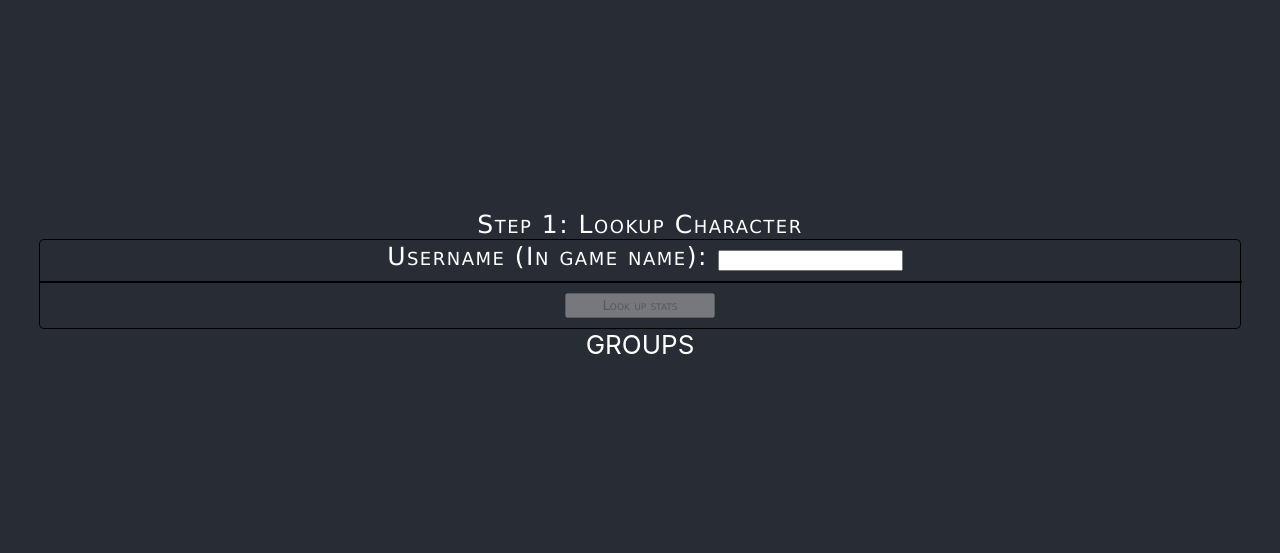
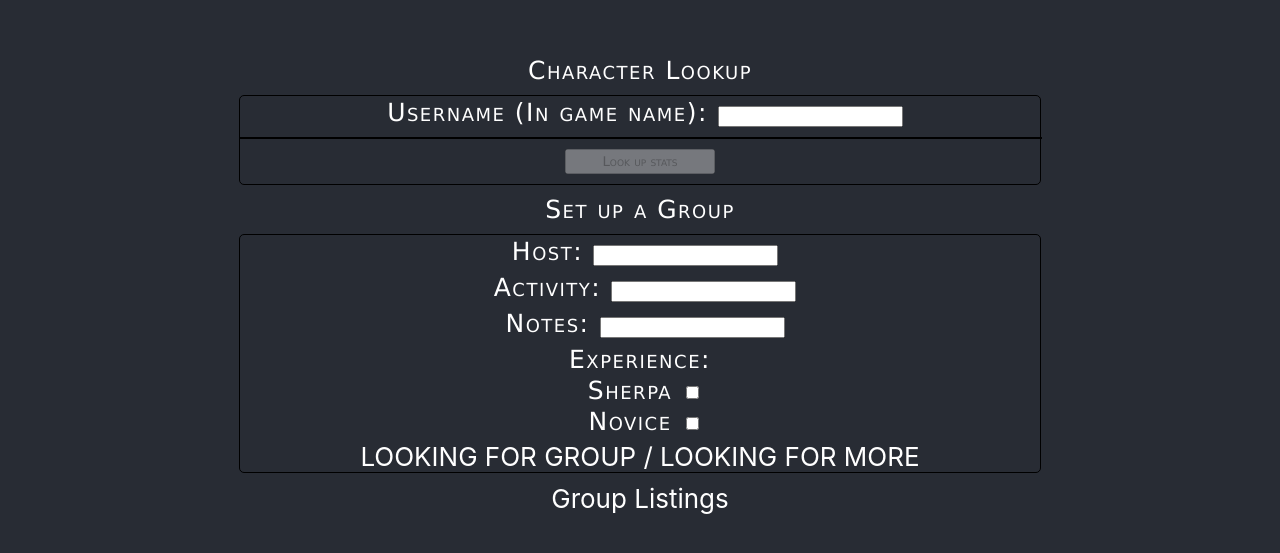
Before and after one commit to quinnluck/BetaTesters, a React (Create React App) app in the folder rs-lfg-front-end/: page / in a window 1280 px wide. Shown: the part 115-668 px from the top of the page. Built offline with nearby package versions, Linux system fonts and the light colour scheme; the HTML template or start-up script is replaced by a standard one.

Commit message:
started on create group

```diff
--- a/rs-lfg-front-end/src/components/Box.jsx
+++ b/rs-lfg-front-end/src/components/Box.jsx
@@ -3,7 +3,7 @@ import styled from 'styled-components'
 
 const StyledDiv = styled.div`
     display: flex;
-    width: 150vh;
+    width: 100vh;
     border: 1px solid #000;
     border-radius: 5px;
 `
--- a/rs-lfg-front-end/src/components/CharacterClaimBox.jsx
+++ b/rs-lfg-front-end/src/components/CharacterClaimBox.jsx
@@ -1,12 +1,11 @@
 import React from 'react'
 import styled from 'styled-components'
+import API from '../utils/API';
 
 import Box from './Box'
 import Label from './Label'
 import LinearLayout from './LinearLayout'
 import Button from './Button'
-import API from '../utils/API';
-
 import SkillTemplate from './skill-components/SkillTemplate'
 
 
@@ -37,7 +36,7 @@ const StyledLinearLayout = styled(LinearLayout)`
 const StyledSkillTemplate = styled(SkillTemplate)`
     display: flex;
     justify-content: center;
-    width: 80%;
+    width: max-content;
 `
 
 const StyledErrorMessage = styled(Label)`
@@ -62,12 +61,12 @@ export default class CharacterClaimBox extends React.Component {
     render() {
         return (
             <React.Fragment>
-                <Label>Step 1: Lookup Character</Label>
+                <Label>Character Lookup</Label>
                 <StyledBox>
                     <StyledLinearLayout>
                         <div>
                             <Label>Username (In game name):</Label>
-                            <input onChange={this._onChangeUsername}></input>
+                            <input onChange={this._onChangeUsername} />
                         </div>
                         <StyledHr />
                         <StyledSpacer>
--- a/rs-lfg-front-end/src/components/CreateGroupBox.jsx
+++ b/rs-lfg-front-end/src/components/CreateGroupBox.jsx
@@ -1,9 +1,54 @@
 import React from 'react'
+import styled from 'styled-components'
+
+import Box from './Box'
+import Label from './Label'
+import LinearLayout from './LinearLayout'
+
+const StyledBox = styled(Box)`
+    justify-content: center;
+`
+
+const StyledLinearLayout = styled(LinearLayout)`
+    width: 100%;
+`
 
 export default class CreateGroupBox extends React.Component{
     render(){
         return(
-            <div>GROUPS</div>
+            <React.Fragment>
+                <Label>Set up a Group</Label>
+                <StyledBox>
+                    <StyledLinearLayout>
+                        <div>
+                            <Label>Host:</Label>
+                            <input />
+                        </div>
+                        <div>
+                            <Label>Activity:</Label>
+                            <input />
+                        </div>
+                        <div>
+                            <Label>Notes:</Label>
+                            <input />
+                        </div>
+                        <div>
+                            <Label>Experience:</Label>
+                            <div>
+                                <Label>Sherpa</Label>
+                                <input type="checkbox" name="Sherpa" />
+                            </div>
+                            <div>
+                                <Label>Novice</Label>
+                                <input type="checkbox" name="Novice" />
+                            </div>
+                        </div>
+                        <div>
+                            LOOKING FOR GROUP / LOOKING FOR MORE
+                        </div>
+                    </StyledLinearLayout>
+                </StyledBox>
+            </React.Fragment>
         )
     }
 }
--- /dev/null
+++ b/rs-lfg-front-end/src/components/GroupListings.jsx
@@ -0,0 +1,15 @@
+import React from 'react'
+
+export default class GroupListings extends React.Component {
+    constructor(props){
+        super(props)
+
+
+    }
+
+    render() {
+        return(
+            <div>Group Listings</div>
+        )
+    }
+}
--- a/rs-lfg-front-end/src/routes/Home.jsx
+++ b/rs-lfg-front-end/src/routes/Home.jsx
@@ -1,15 +1,24 @@
 import React from 'react'
+import styled from 'styled-components'
+
 import CharacterClaimBox from '../components/CharacterClaimBox'
 import CreateGroupBox from '../components/CreateGroupBox'
+import GroupListings from '../components/GroupListings'
+import LinearLayout from '../components/LinearLayout'
+
+const StyledLinearLayout = styled(LinearLayout)`
+    grid-gap: 10px;
+`
 
 export default class Home extends React.Component{
 
     render() {
         return(
-            <React.Fragment>
+            <StyledLinearLayout>
                 <CharacterClaimBox />
                 <CreateGroupBox />
-            </React.Fragment>
+                <GroupListings />
+            </StyledLinearLayout>
         )
     }
 }
```
